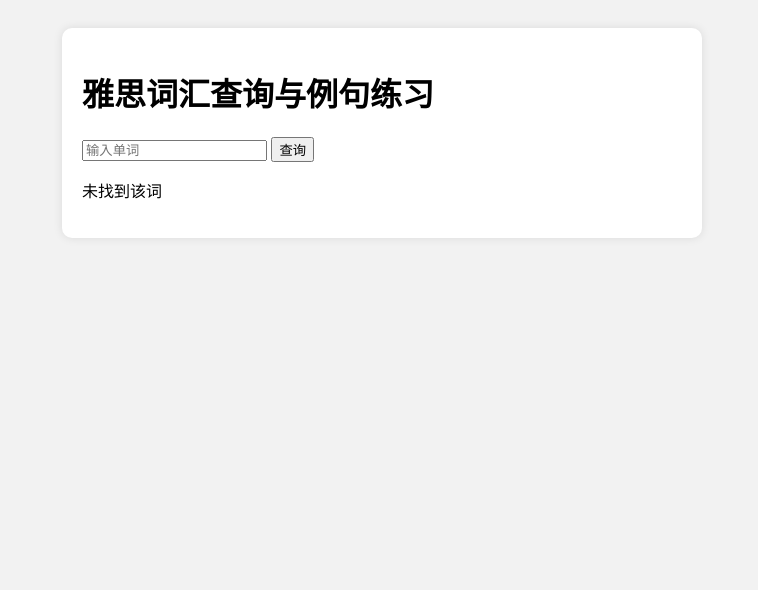
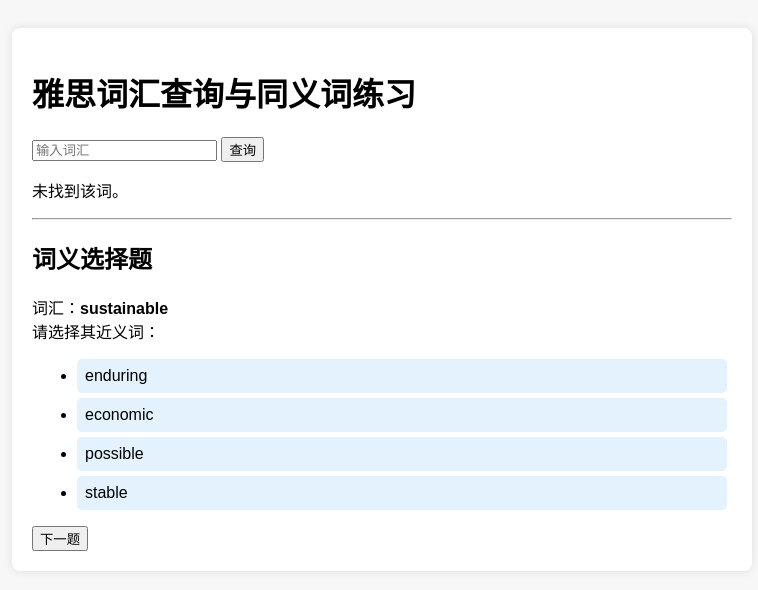
Before and after one commit to DEVIL7904/1506014001, a plain HTML site: page index.html in a window 1280 px wide. Both pictures are taken after a click on the button "查询". Shown: the whole page, without its empty margins (258-1016 px from the left). Drawn offline with Linux system fonts and the light colour scheme.

Commit message:
升级：添加选择题与多例句 v2.0

```diff
--- a/index.html
+++ b/index.html
@@ -2,16 +2,23 @@
 <html lang="en">
 <head>
   <meta charset="UTF-8" />
-  <meta name="viewport" content="width=device-width, initial-scale=1.0" />
-  <title>雅思词汇系统</title>
+  <title>雅思词汇系统 v2.0</title>
   <link rel="stylesheet" href="style.css" />
 </head>
 <body>
   <div id="app">
-    <h1>雅思词汇查询与例句练习</h1>
-    <input id="searchInput" placeholder="输入单词" />
+    <h1>雅思词汇查询与同义词练习</h1>
+    <input id="searchInput" placeholder="输入词汇" />
     <button onclick="query()">查询</button>
-    <div id="result"></div>
+    <div id="resultBox"></div>
+    <hr>
+    <div id="exerciseArea">
+      <h2>词义选择题</h2>
+      <div id="question"></div>
+      <ul id="options"></ul>
+      <div id="feedback"></div>
+      <button onclick="generateQuestion()">下一题</button>
+    </div>
   </div>
   <script src="vocabDB.js"></script>
   <script src="script.js"></script>
--- a/script.js
+++ b/script.js
@@ -1,12 +1,44 @@
 function query() {
   const word = document.getElementById("searchInput").value.trim().toLowerCase();
-  const resultBox = document.getElementById("result");
+  const box = document.getElementById("resultBox");
   if (vocabDB[word]) {
-    const ex = vocabDB[word].examples[0];
-    resultBox.innerHTML = `<p><strong>${word}</strong></p>
-      <blockquote>${ex.full}</blockquote>
-      <p><em>${ex.source}</em></p>`;
+    const exList = vocabDB[word].examples;
+    box.innerHTML = `<h3>${word}</h3>` + exList.map(ex =>
+      `<blockquote>${ex.full}</blockquote><p><em>${ex.source}</em></p>`
+    ).join('');
   } else {
-    resultBox.innerHTML = "<p>未找到该词</p>";
+    box.innerHTML = "<p>未找到该词。</p>";
   }
 }
+
+function generateQuestion() {
+  const words = Object.keys(vocabDB);
+  const word = words[Math.floor(Math.random() * words.length)];
+  const correct = vocabDB[word].synonyms[0];
+  const distractors = vocabDB[word].distractors.slice(0, 3);
+  const options = [correct, ...distractors].sort(() => Math.random() - 0.5);
+
+  document.getElementById("question").innerHTML = `词汇：<strong>${word}</strong><br>请选择其近义词：`;
+  const ul = document.getElementById("options");
+  ul.innerHTML = "";
+
+  options.forEach(opt => {
+    const li = document.createElement("li");
+    li.textContent = opt;
+    li.onclick = () => checkAnswer(opt, correct, li);
+    ul.appendChild(li);
+  });
+
+  document.getElementById("feedback").innerHTML = "";
+}
+
+function checkAnswer(selected, correct, element) {
+  if (selected === correct) {
+    element.classList.add("correct");
+    document.getElementById("feedback").innerHTML = "✅ 正确！";
+  } else {
+    element.classList.add("wrong");
+    document.getElementById("feedback").innerHTML = `❌ 错误，正确答案是：<strong>${correct}</strong>`;
+  }
+}
+window.onload = generateQuestion;
--- a/style.css
+++ b/style.css
@@ -1,13 +1,29 @@
 body {
-  font-family: sans-serif;
-  background: #f2f2f2;
+  font-family: Arial;
+  background: #f7f7f7;
   padding: 20px;
 }
 #app {
-  background: white;
+  background: #fff;
+  max-width: 700px;
+  margin: auto;
   padding: 20px;
-  border-radius: 10px;
-  max-width: 600px;
-  margin: auto;
+  border-radius: 8px;
   box-shadow: 0 0 10px rgba(0,0,0,0.1);
 }
+li {
+  padding: 8px;
+  margin: 5px;
+  background: #e3f2fd;
+  cursor: pointer;
+  border-radius: 5px;
+}
+li:hover {
+  background: #bbdefb;
+}
+.correct {
+  background: #c8e6c9 !important;
+}
+.wrong {
+  background: #ffcdd2 !important;
+}
--- a/vocabDB.js
+++ b/vocabDB.js
@@ -1,19 +1,29 @@
 const vocabDB = {
-  "divide": {
+  "sustainable": {
+    synonyms: ["enduring"],
+    distractors: ["economic", "stable", "possible"],
     examples: [
       {
-        context: "The government has introduced several ______ policies to support rural development.",
-        full: "The government has introduced several divide policies to support rural development.",
-        source: "仿剑桥语境改写"
+        full: "We must seek sustainable energy sources for the future.",
+        source: "剑桥改写"
+      },
+      {
+        full: "A sustainable lifestyle reduces long-term costs.",
+        source: "写作范文"
       }
     ]
   },
-  "sustainable": {
+  "divide": {
+    synonyms: ["split"],
+    distractors: ["group", "increase", "share"],
     examples: [
       {
-        context: "There is growing concern about how to make economic growth more ______.",
-        full: "There is growing concern about how to make economic growth more sustainable.",
-        source: "改编自官方写作话题"
+        full: "The proposal may divide opinions in the parliament.",
+        source: "剑15改写"
+      },
+      {
+        full: "The river divides the city into east and west.",
+        source: "听力语境"
       }
     ]
   }
```
